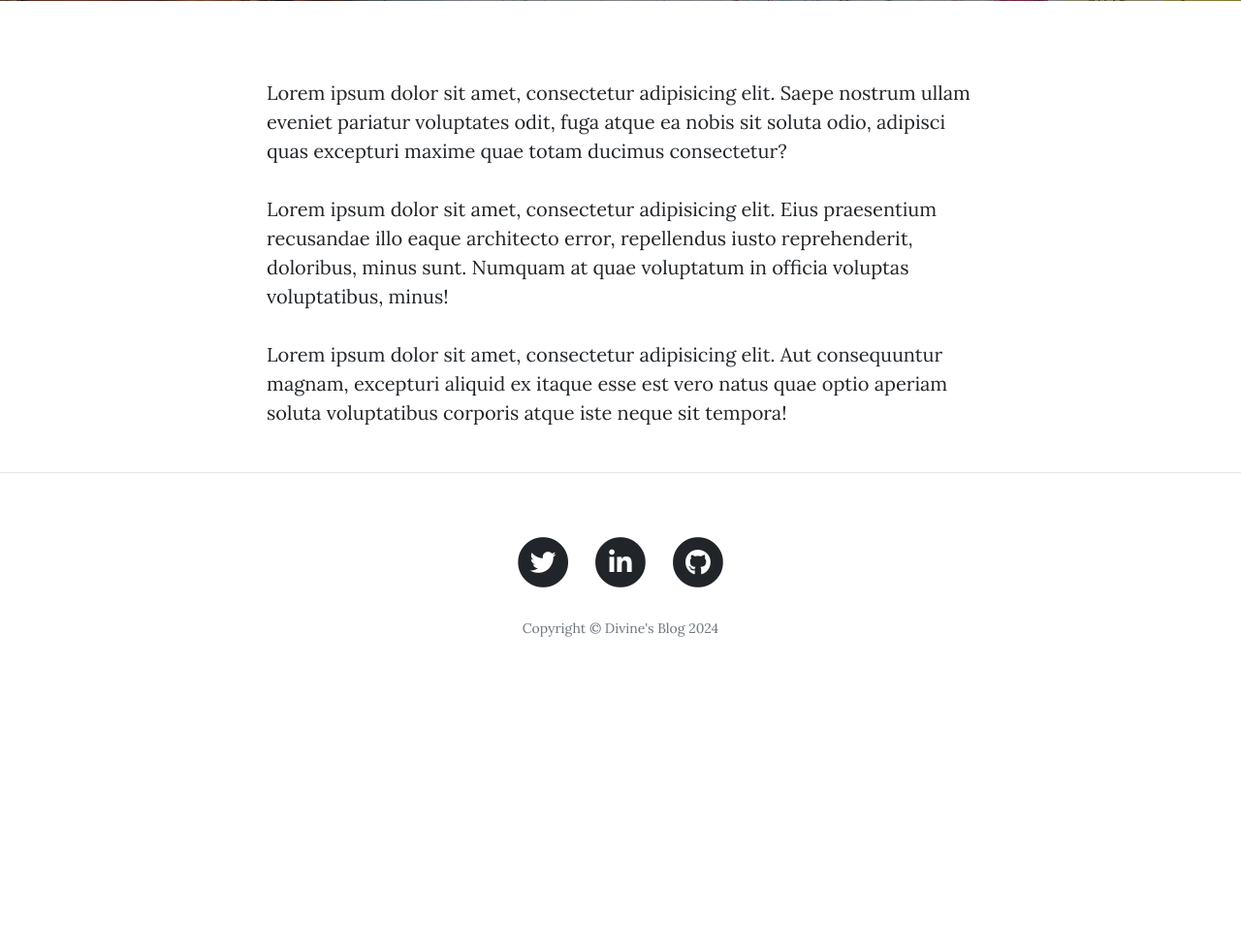
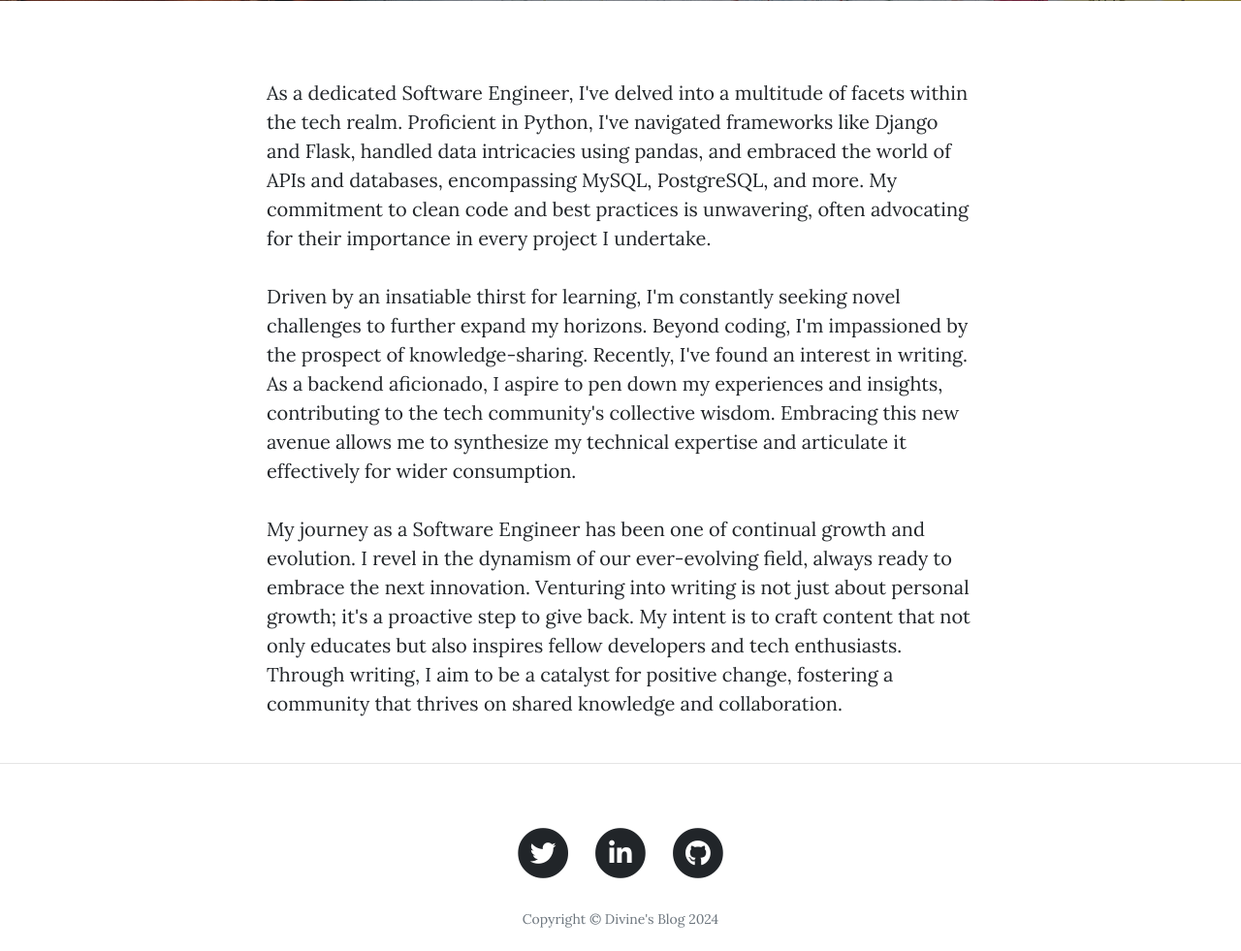
Before and after one commit to Dipec001/myblog, a Django app: page /about/ in a window 1280 px wide. Shown: the part 531-1512 px from the top of the page at 97% size. Before the commit the page ends 1188 px from the top, so only its background shows below. Run offline with Django 4.2, Linux system fonts and the light colour scheme; some libraries are stand-ins or nearby versions.

Commit message:
about me

```diff
--- a/templates/about.html
+++ b/templates/about.html
@@ -19,10 +19,11 @@
   <div class="container">
     <div class="row">
       <div class="col-lg-8 col-md-10 mx-auto">
-        <p>Lorem ipsum dolor sit amet, consectetur adipisicing elit. Saepe nostrum ullam eveniet pariatur voluptates odit, fuga atque ea nobis sit soluta odio, adipisci quas excepturi maxime quae totam ducimus consectetur?</p>
-        <p>Lorem ipsum dolor sit amet, consectetur adipisicing elit. Eius praesentium recusandae illo eaque architecto error, repellendus iusto reprehenderit, doloribus, minus sunt. Numquam at quae voluptatum in officia voluptas voluptatibus, minus!</p>
-        <p>Lorem ipsum dolor sit amet, consectetur adipisicing elit. Aut consequuntur magnam, excepturi aliquid ex itaque esse est vero natus quae optio aperiam soluta voluptatibus corporis atque iste neque sit tempora!</p>
-      </div>
+        <p>As a dedicated Software Engineer, I've delved into a multitude of facets within the tech realm. Proficient in Python, I've navigated frameworks like Django and Flask, handled data intricacies using pandas, and embraced the world of APIs and databases, encompassing MySQL, PostgreSQL, and more. My commitment to clean code and best practices is unwavering, often advocating for their importance in every project I undertake.</p>
+        <p>Driven by an insatiable thirst for learning, I'm constantly seeking novel challenges to further expand my horizons. Beyond coding, I'm impassioned by the prospect of knowledge-sharing. Recently, I've found an interest in writing. As a backend aficionado, I aspire to pen down my experiences and insights, contributing to the tech community's collective wisdom. Embracing this new avenue allows me to synthesize my technical expertise and articulate it effectively for wider consumption.</p>
+        <p>My journey as a Software Engineer has been one of continual growth and evolution. I revel in the dynamism of our ever-evolving field, always ready to embrace the next innovation. Venturing into writing is not just about personal growth; it's a proactive step to give back. My intent is to craft content that not only educates but also inspires fellow developers and tech enthusiasts. Through writing, I aim to be a catalyst for positive change, fostering a community that thrives on shared knowledge and collaboration.</p>
+    </div>
+
     </div>
   </div>
 
```
Also changed, not shown: db.sqlite3, media/media/cors.png (added).
